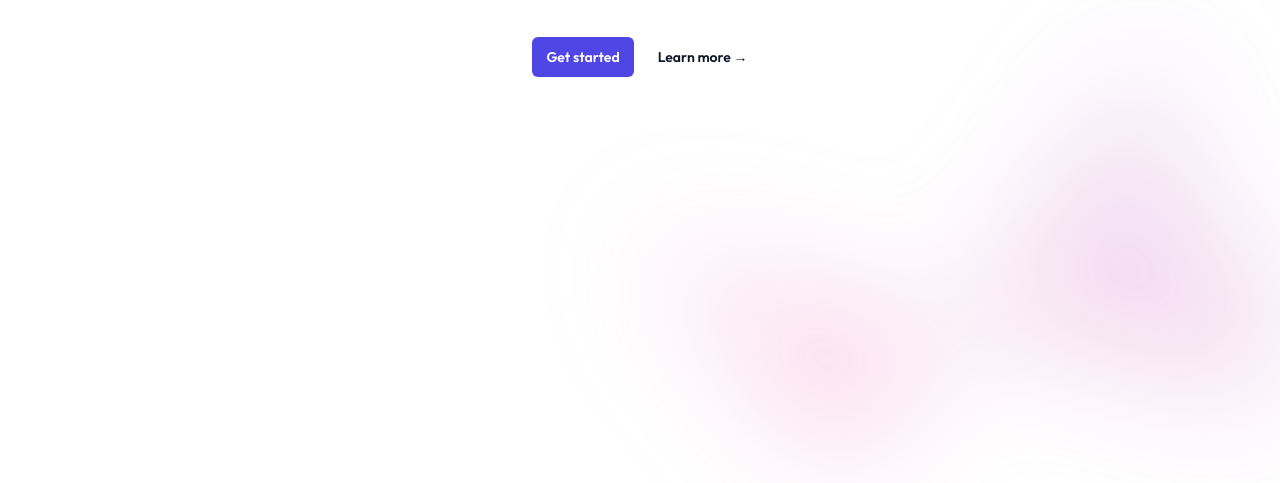
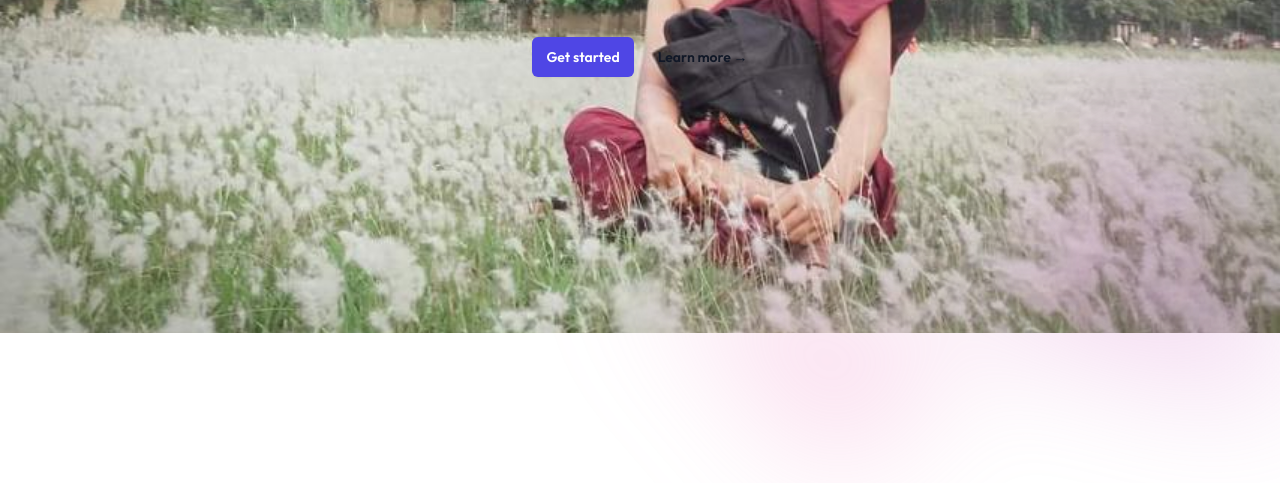
Before and after one commit to minthu2019/AggaThiri-Project, a website built with Vite: page index.html in a window 1280 px wide. Shown: the part 467-950 px from the top of the page. Built offline with nearby package versions, Linux system fonts and the light colour scheme.

Commit message:
background finish

```diff
--- a/index.html
+++ b/index.html
@@ -4,7 +4,7 @@
     <meta charset="UTF-8" />
     <link rel="icon" type="image/svg+xml" href="/vite.svg" />
     <meta name="viewport" content="width=device-width, initial-scale=1.0" />
-    <title>Min Thu Khaing</title>
+    <title>Agga Thiri</title>
   </head>
   <body>
 
@@ -25,6 +25,9 @@
     </div>
 
   <!-- hero section -->
+
+  <div class="w-full h-screen bg-cover bg-center bg-opacity-5" style="background-image: url('./image/image1.jpg');">
+    <!-- Content here -->
     <section class="relative isolate px-6 pt-12 lg:px-8">
       <!-- <div class="absolute inset-x-0 -top-40 -z-10 transform-gpu overflow-hidden blur-3xl sm:-top-80" aria-hidden="true">
         <div class="relative left-[calc(50%-11rem)] aspect-[1155/678] w-[36.125rem] -translate-x-1/2 rotate-[30deg] bg-gradient-to-tr from-[#ff80b5] to-[#9089fc] opacity-30 sm:left-[calc(50%-30rem)] sm:w-[72.1875rem]" style="clip-path: polygon(74.1% 44.1%, 100% 61.6%, 97.5% 26.9%, 85.5% 0.1%, 80.7% 2%, 72.5% 32.5%, 60.2% 62.4%, 52.4% 68.1%, 47.5% 58.3%, 45.2% 34.5%, 27.5% 76.7%, 0.1% 64.9%, 17.9% 100%, 27.6% 76.8%, 76.1% 97.7%, 74.1% 44.1%)"></div>
@@ -44,6 +47,8 @@
       </div>
     </div>
     </section>
+  </div>
+
 
     <script type="module" src="/main.js"></script>
   </body>
```
Also changed, not shown: README.md (added), image/image1.jpg (added). Lines whose indentation alone changed are shown as unchanged.
